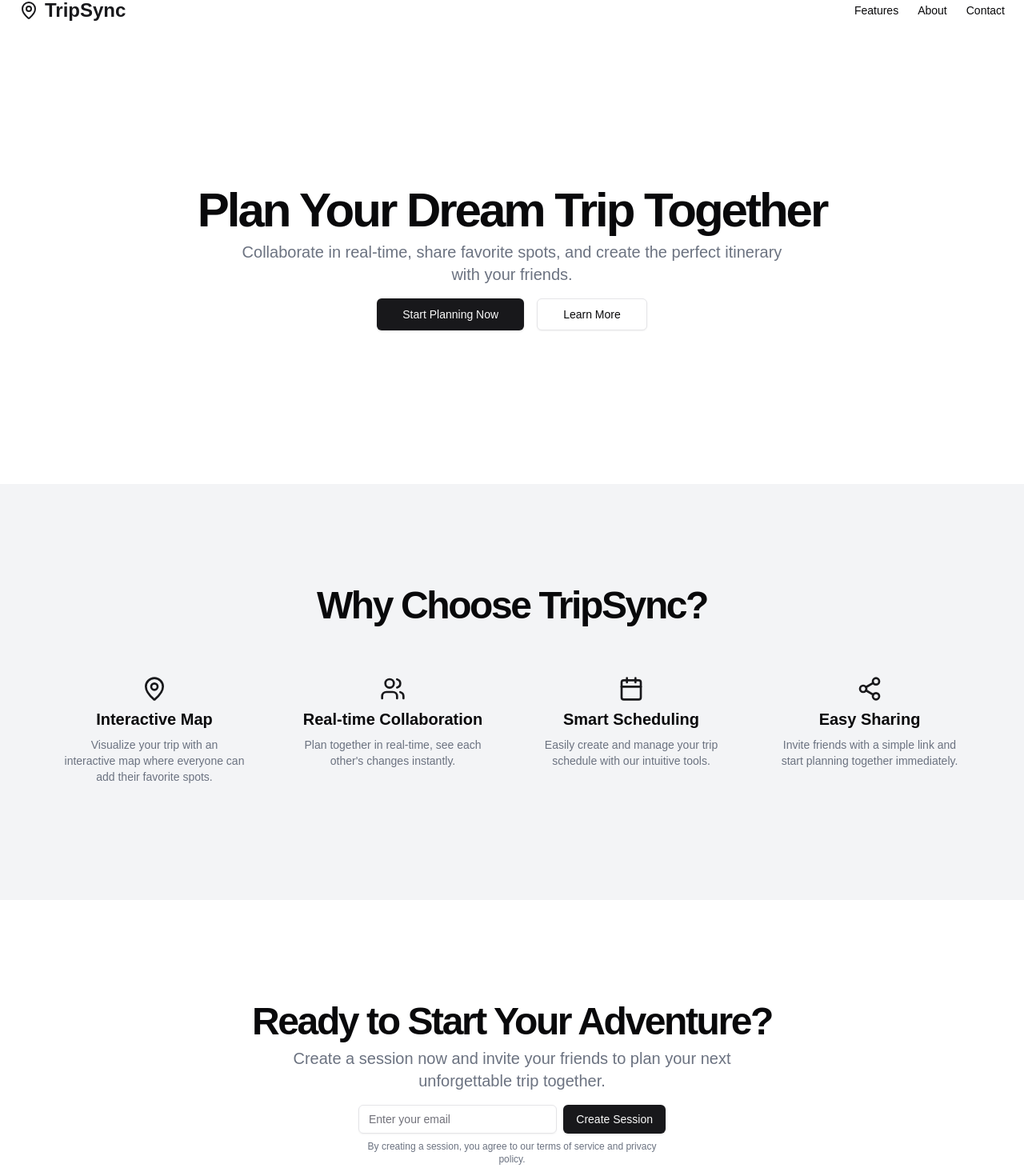
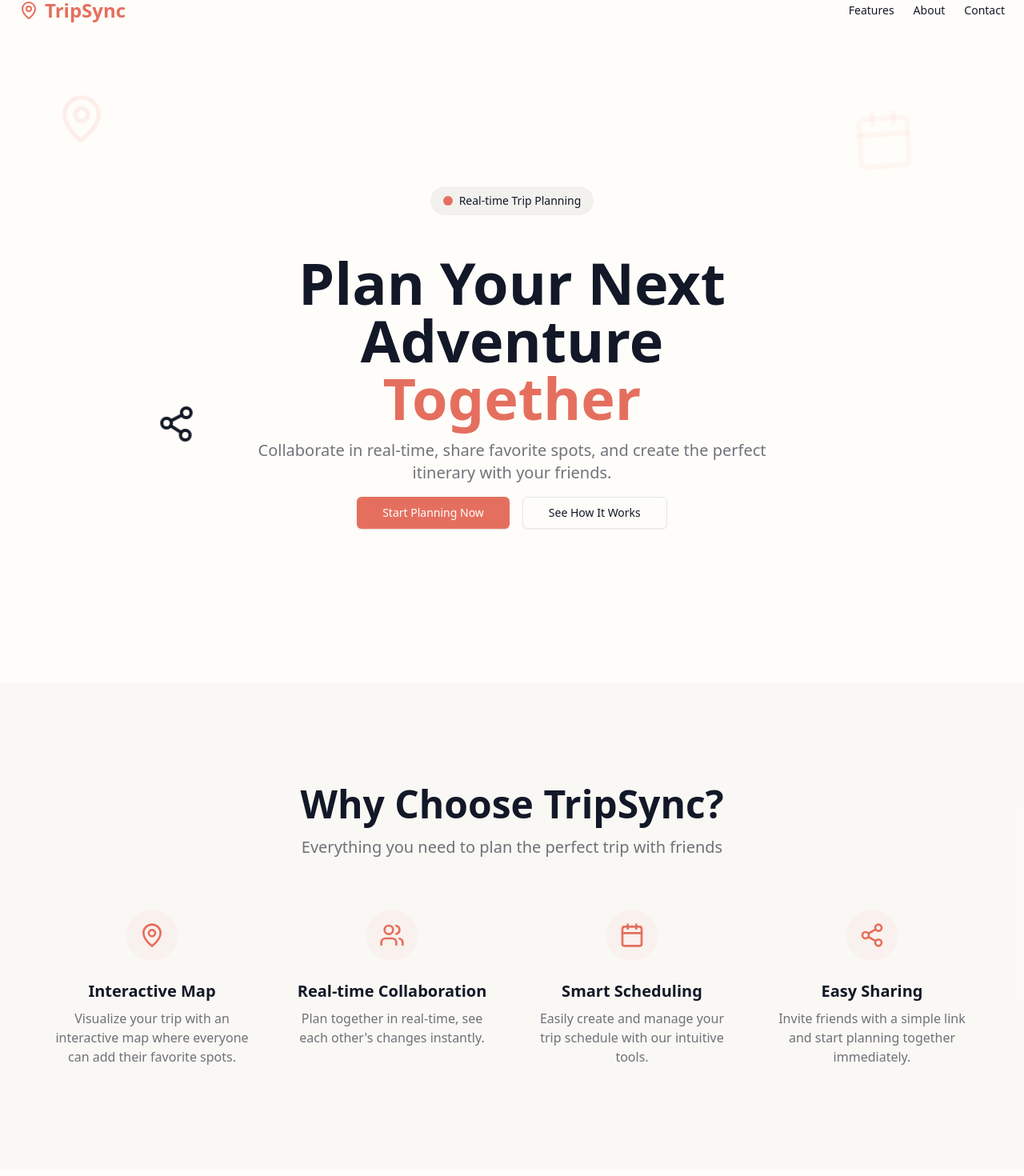
Before and after one commit to get-ariel/hacktogether-ariel, a Next.js app: page / in a window 1280 px wide. Shown: the part 15-1485 px from the top of the page at 80% size. Built offline with nearby package versions, Linux system fonts and the light colour scheme.

Commit message:
feat: update landing page with new design and animations
- Add floating icons with Framer Motion
- Update hero section layout
- Add features section
- Implement new branding colors
- Add responsive design improvements

```diff
--- a/package.json
+++ b/package.json
@@ -14,6 +14,7 @@
     "class-variance-authority": "^0.7.0",
     "clsx": "^2.1.1",
     "date-fns": "^3.6.0",
+    "framer-motion": "^11.11.11",
     "lucide-react": "^0.456.0",
     "next": "14.2.17",
     "react": "^18",
--- a/src/app/globals.css
+++ b/src/app/globals.css
@@ -2,8 +2,17 @@
 @tailwind components;
 @tailwind utilities;
 
+@layer base {
+  :root {
+    --background: 60 33% 99%;
+    --foreground: 225 25% 11%;
+    --primary: 6 71% 64%;
+    --primary-foreground: 0 0% 100%;
+  }
+}
+
 body {
-  font-family: Arial, Helvetica, sans-serif;
+  @apply bg-background text-foreground;
 }
 
 @layer utilities {
@@ -12,67 +21,12 @@ body {
   }
 }
 
-@layer base {
-  :root {
-    --background: 0 0% 100%;
-    --foreground: 240 10% 3.9%;
-    --card: 0 0% 100%;
-    --card-foreground: 240 10% 3.9%;
-    --popover: 0 0% 100%;
-    --popover-foreground: 240 10% 3.9%;
-    --primary: 240 5.9% 10%;
-    --primary-foreground: 0 0% 98%;
-    --secondary: 240 4.8% 95.9%;
-    --secondary-foreground: 240 5.9% 10%;
-    --muted: 240 4.8% 95.9%;
-    --muted-foreground: 240 3.8% 46.1%;
-    --accent: 240 4.8% 95.9%;
-    --accent-foreground: 240 5.9% 10%;
-    --destructive: 0 84.2% 60.2%;
-    --destructive-foreground: 0 0% 98%;
-    --border: 240 5.9% 90%;
-    --input: 240 5.9% 90%;
-    --ring: 240 10% 3.9%;
-    --chart-1: 12 76% 61%;
-    --chart-2: 173 58% 39%;
-    --chart-3: 197 37% 24%;
-    --chart-4: 43 74% 66%;
-    --chart-5: 27 87% 67%;
-    --radius: 0.5rem;
-  }
-  .dark {
-    --background: 240 10% 3.9%;
-    --foreground: 0 0% 98%;
-    --card: 240 10% 3.9%;
-    --card-foreground: 0 0% 98%;
-    --popover: 240 10% 3.9%;
-    --popover-foreground: 0 0% 98%;
-    --primary: 0 0% 98%;
-    --primary-foreground: 240 5.9% 10%;
-    --secondary: 240 3.7% 15.9%;
-    --secondary-foreground: 0 0% 98%;
-    --muted: 240 3.7% 15.9%;
-    --muted-foreground: 240 5% 64.9%;
-    --accent: 240 3.7% 15.9%;
-    --accent-foreground: 0 0% 98%;
-    --destructive: 0 62.8% 30.6%;
-    --destructive-foreground: 0 0% 98%;
-    --border: 240 3.7% 15.9%;
-    --input: 240 3.7% 15.9%;
-    --ring: 240 4.9% 83.9%;
-    --chart-1: 220 70% 50%;
-    --chart-2: 160 60% 45%;
-    --chart-3: 30 80% 55%;
-    --chart-4: 280 65% 60%;
-    --chart-5: 340 75% 55%;
-  }
+@keyframes float {
+  0% { transform: translateY(0px); }
+  50% { transform: translateY(-20px); }
+  100% { transform: translateY(0px); }
 }
 
-@layer base {
-  * {
-    @apply border-border;
-  }
-  body {
-    @apply bg-background text-foreground;
-  }
+.floating-icon {
+  animation: float 6s ease-in-out infinite;
 }
--- a/src/app/page.tsx
+++ b/src/app/page.tsx
@@ -1,107 +1,167 @@
+'use client'
+
 import { Button } from "@/components/ui/button";
 import { Input } from "@/components/ui/input";
 import { MapPin, Users, Calendar, Share2 } from "lucide-react";
 import Link from "next/link";
+import { motion } from "framer-motion";
 
 export default function LandingPage() {
   return (
-    <div className="flex flex-col min-h-screen">
-      <header className="px-4 lg:px-6 h-14 flex items-center">
+    <div className="flex flex-col min-h-screen bg-background">
+      {/* Floating Icons Background - Updated positions and opacity */}
+      <div className="absolute inset-0 pointer-events-none overflow-hidden">
+        <motion.div
+          className="absolute top-[15%] left-[5%]"
+          animate={{
+            y: [0, 20, 0],
+            x: [0, 10, 0],
+            rotate: [0, 5, 0]
+          }}
+          transition={{
+            duration: 8,
+            repeat: Infinity,
+            ease: "easeInOut"
+          }}
+        >
+          <MapPin className="h-16 w-16 text-primary/10" />
+        </motion.div>
+        <motion.div
+          className="absolute top-[20%] right-[10%]"
+          animate={{
+            y: [0, -15, 0],
+            x: [0, -10, 0],
+            rotate: [0, -5, 0]
+          }}
+          transition={{
+            duration: 7,
+            repeat: Infinity,
+            ease: "easeInOut",
+            delay: 1
+          }}
+        >
+          <Calendar className="h-20 w-20 text-primary/5" />
+        </motion.div>
+        <motion.div
+          className="absolute bottom-[30%] left-[15%]"
+          animate={{
+            y: [0, 10, 0],
+            x: [0, 5, 0],
+            rotate: [0, 3, 0]
+          }}
+          transition={{
+            duration: 6,
+            repeat: Infinity,
+            ease: "easeInOut",
+            delay: 2
+          }}
+        >
+          <Share2 className="h-12 w-12 text-primary/8" />
+        </motion.div>
+      </div>
+
+      {/* Header */}
+      <header className="px-4 lg:px-6 h-14 flex items-center relative z-10">
         <Link className="flex items-center justify-center" href="/">
           <MapPin className="h-6 w-6 text-primary" />
           <span className="ml-2 text-2xl font-bold text-primary">TripSync</span>
         </Link>
         <nav className="ml-auto flex gap-4 sm:gap-6">
-          <Link
-            className="text-sm font-medium hover:underline underline-offset-4"
-            href="#"
-          >
-            Features
-          </Link>
-          <Link
-            className="text-sm font-medium hover:underline underline-offset-4"
-            href="#"
-          >
-            About
-          </Link>
-          <Link
-            className="text-sm font-medium hover:underline underline-offset-4"
-            href="#"
-          >
-            Contact
-          </Link>
+          <Link className="text-sm font-medium hover:underline underline-offset-4" href="#">Features</Link>
+          <Link className="text-sm font-medium hover:underline underline-offset-4" href="#">About</Link>
+          <Link className="text-sm font-medium hover:underline underline-offset-4" href="#">Contact</Link>
         </nav>
       </header>
+
       <main className="flex-1">
+        {/* Hero Section */}
         <section className="w-full py-12 md:py-24 lg:py-32 xl:py-48">
           <div className="container mx-auto px-4 md:px-6">
             <div className="flex flex-col items-center space-y-4 text-center">
-              <div className="space-y-2">
-                <h1 className="text-3xl font-bold tracking-tighter sm:text-4xl md:text-5xl lg:text-6xl/none">
-                  Plan Your Dream Trip Together
+              <div className="inline-flex items-center gap-2 bg-foreground/5 px-4 py-2 rounded-full mb-8">
+                <span className="relative flex h-3 w-3">
+                  <span className="animate-ping absolute inline-flex h-full w-full rounded-full bg-primary opacity-75"></span>
+                  <span className="relative inline-flex rounded-full h-3 w-3 bg-primary"></span>
+                </span>
+                <span className="text-sm font-medium">Real-time Trip Planning</span>
+              </div>
+
+              <h1 className="text-5xl md:text-7xl font-bold text-center max-w-4xl leading-tight">
+                Plan Your Next Adventure
+                <span className="text-primary block">Together</span>
               </h1>
-                <p className="mx-auto max-w-[700px] text-gray-500 md:text-xl dark:text-gray-400">
-                  Collaborate in real-time, share favorite spots, and create the
-                  perfect itinerary with your friends.
+
+              <p className="mx-auto max-w-[700px] text-foreground/60 md:text-xl">
+                Collaborate in real-time, share favorite spots, and create the perfect itinerary with your friends.
               </p>
-              </div>
-              <div className="space-x-4">
-                <Link href="/start-planning">
-                  <Button
-                    className="bg-primary text-primary-foreground hover:bg-primary/90"
-                    size="lg"
-                  >
+
+              <div className="flex gap-4 mt-8">
+                <Button size="lg" className="bg-primary text-white hover:bg-primary/90">
                   Start Planning Now
                 </Button>
-                </Link>
-                <Button variant="outline" size="lg">
-                  Learn More
+                <Button size="lg" variant="outline">
+                  See How It Works
                 </Button>
               </div>
             </div>
           </div>
         </section>
-        <section className="w-full py-12 md:py-24 lg:py-32 bg-gray-100 dark:bg-gray-800">
+
+        {/* Features Section - Updated design */}
+        <section className="w-full py-24 lg:py-32 bg-foreground/[0.02]">
           <div className="container mx-auto px-4 md:px-6">
-            <h2 className="text-3xl font-bold tracking-tighter sm:text-5xl text-center mb-12">
+            <h2 className="text-4xl md:text-5xl font-bold text-center mb-4">
               Why Choose TripSync?
             </h2>
-            <div className="grid gap-10 sm:grid-cols-2 md:grid-cols-4 max-w-6xl mx-auto">
-              <div className="flex flex-col items-center space-y-2 border-gray-800 p-4 rounded-lg">
+            <p className="text-xl text-foreground/60 text-center mb-16 max-w-3xl mx-auto">
+              Everything you need to plan the perfect trip with friends
+            </p>
+
+            <div className="grid gap-12 sm:grid-cols-2 lg:grid-cols-4 max-w-6xl mx-auto">
+              <div className="flex flex-col items-center text-center group">
+                <div className="mb-6 p-4 rounded-full bg-primary/5 group-hover:bg-primary/10 transition-colors">
                   <MapPin className="h-8 w-8 text-primary" />
-                <h3 className="text-xl font-bold">Interactive Map</h3>
-                <p className="text-sm text-gray-500 dark:text-gray-400 text-center">
-                  Visualize your trip with an interactive map where everyone can
-                  add their favorite spots.
+                </div>
+                <h3 className="text-xl font-bold mb-2">Interactive Map</h3>
+                <p className="text-foreground/60">
+                  Visualize your trip with an interactive map where everyone can add their favorite spots.
                 </p>
               </div>
-              <div className="flex flex-col items-center space-y-2 border-gray-800 p-4 rounded-lg">
+
+              <div className="flex flex-col items-center text-center group">
+                <div className="mb-6 p-4 rounded-full bg-primary/5 group-hover:bg-primary/10 transition-colors">
                   <Users className="h-8 w-8 text-primary" />
-                <h3 className="text-xl font-bold">Real-time Collaboration</h3>
-                <p className="text-sm text-gray-500 dark:text-gray-400 text-center">
-                  Plan together in real-time, see each other&apos;s changes
-                  instantly.
+                </div>
+                <h3 className="text-xl font-bold mb-2">Real-time Collaboration</h3>
+                <p className="text-foreground/60">
+                  Plan together in real-time, see each other's changes instantly.
                 </p>
               </div>
-              <div className="flex flex-col items-center space-y-2 border-gray-800 p-4 rounded-lg">
+
+              <div className="flex flex-col items-center text-center group">
+                <div className="mb-6 p-4 rounded-full bg-primary/5 group-hover:bg-primary/10 transition-colors">
                   <Calendar className="h-8 w-8 text-primary" />
-                <h3 className="text-xl font-bold">Smart Scheduling</h3>
-                <p className="text-sm text-gray-500 dark:text-gray-400 text-center">
-                  Easily create and manage your trip schedule with our intuitive
-                  tools.
+                </div>
+                <h3 className="text-xl font-bold mb-2">Smart Scheduling</h3>
+                <p className="text-foreground/60">
+                  Easily create and manage your trip schedule with our intuitive tools.
                 </p>
               </div>
-              <div className="flex flex-col items-center space-y-2 border-gray-800 p-4 rounded-lg">
+
+              <div className="flex flex-col items-center text-center group">
+                <div className="mb-6 p-4 rounded-full bg-primary/5 group-hover:bg-primary/10 transition-colors">
                   <Share2 className="h-8 w-8 text-primary" />
-                <h3 className="text-xl font-bold">Easy Sharing</h3>
-                <p className="text-sm text-gray-500 dark:text-gray-400 text-center">
-                  Invite friends with a simple link and start planning together
-                  immediately.
+                </div>
+                <h3 className="text-xl font-bold mb-2">Easy Sharing</h3>
+                <p className="text-foreground/60">
+                  Invite friends with a simple link and start planning together immediately.
                 </p>
               </div>
             </div>
           </div>
         </section>
+
+        {/* CTA Section */}
         <section className="w-full py-12 md:py-24 lg:py-32">
           <div className="container mx-auto px-4 md:px-6">
             <div className="flex flex-col items-center space-y-4 text-center">
@@ -109,9 +169,8 @@ export default function LandingPage() {
                 <h2 className="text-3xl font-bold tracking-tighter sm:text-5xl">
                   Ready to Start Your Adventure?
                 </h2>
-                <p className="mx-auto max-w-[600px] text-gray-500 md:text-xl dark:text-gray-400">
-                  Create a session now and invite your friends to plan your next
-                  unforgettable trip together.
+                <p className="mx-auto max-w-[600px] text-foreground/60 md:text-xl">
+                  Create a session now and invite your friends to plan your next unforgettable trip together.
                 </p>
               </div>
               <div className="w-full max-w-sm space-y-2">
@@ -123,26 +182,23 @@ export default function LandingPage() {
                   />
                   <Button type="submit">Create Session</Button>
                 </form>
-                <p className="text-xs text-gray-500 dark:text-gray-400">
-                  By creating a session, you agree to our terms of service and
-                  privacy policy.
+                <p className="text-xs text-foreground/60">
+                  By creating a session, you agree to our terms of service and privacy policy.
                 </p>
               </div>
             </div>
           </div>
         </section>
       </main>
+
+      {/* Footer */}
       <footer className="container mx-auto flex flex-col gap-2 sm:flex-row py-6 w-full shrink-0 items-center px-4 md:px-6 border-t">
-        <p className="text-xs text-gray-500 dark:text-gray-400">
+        <p className="text-xs text-foreground/60">
           © 2024 TripSync. All rights reserved.
         </p>
         <nav className="sm:ml-auto flex gap-4 sm:gap-6">
-          <Link className="text-xs hover:underline underline-offset-4" href="#">
-            Terms of Service
-          </Link>
-          <Link className="text-xs hover:underline underline-offset-4" href="#">
-            Privacy
-          </Link>
+          <Link className="text-xs hover:underline underline-offset-4" href="#">Terms of Service</Link>
+          <Link className="text-xs hover:underline underline-offset-4" href="#">Privacy</Link>
         </nav>
       </footer>
     </div>
--- a/tailwind.config.ts
+++ b/tailwind.config.ts
@@ -1,63 +1,18 @@
-import type { Config } from "tailwindcss";
+import { type Config } from "tailwindcss";
 
-const config: Config = {
-    darkMode: ["class"],
-    content: [
-    "./src/pages/**/*.{js,ts,jsx,tsx,mdx}",
-    "./src/components/**/*.{js,ts,jsx,tsx,mdx}",
-    "./src/app/**/*.{js,ts,jsx,tsx,mdx}",
-  ],
+export default {
+  content: ["./src/**/*.{js,ts,jsx,tsx}"],
   theme: {
-  	extend: {
-  		colors: {
-  			background: 'hsl(var(--background))',
-  			foreground: 'hsl(var(--foreground))',
-  			card: {
-  				DEFAULT: 'hsl(var(--card))',
-  				foreground: 'hsl(var(--card-foreground))'
-  			},
-  			popover: {
-  				DEFAULT: 'hsl(var(--popover))',
-  				foreground: 'hsl(var(--popover-foreground))'
-  			},
-  			primary: {
-  				DEFAULT: 'hsl(var(--primary))',
-  				foreground: 'hsl(var(--primary-foreground))'
-  			},
-  			secondary: {
-  				DEFAULT: 'hsl(var(--secondary))',
-  				foreground: 'hsl(var(--secondary-foreground))'
-  			},
-  			muted: {
-  				DEFAULT: 'hsl(var(--muted))',
-  				foreground: 'hsl(var(--muted-foreground))'
-  			},
-  			accent: {
-  				DEFAULT: 'hsl(var(--accent))',
-  				foreground: 'hsl(var(--accent-foreground))'
-  			},
-  			destructive: {
-  				DEFAULT: 'hsl(var(--destructive))',
-  				foreground: 'hsl(var(--destructive-foreground))'
-  			},
-  			border: 'hsl(var(--border))',
-  			input: 'hsl(var(--input))',
-  			ring: 'hsl(var(--ring))',
-  			chart: {
-  				'1': 'hsl(var(--chart-1))',
-  				'2': 'hsl(var(--chart-2))',
-  				'3': 'hsl(var(--chart-3))',
-  				'4': 'hsl(var(--chart-4))',
-  				'5': 'hsl(var(--chart-5))'
-  			}
-  		},
-  		borderRadius: {
-  			lg: 'var(--radius)',
-  			md: 'calc(var(--radius) - 2px)',
-  			sm: 'calc(var(--radius) - 4px)'
-  		}
-  	}
+    extend: {
+      colors: {
+        primary: {
+          DEFAULT: "#e56f5f",
+          foreground: "#ffffff",
+        },
+        background: "#fffdf9",
+        foreground: "#121827",
+      },
+    },
   },
-  plugins: [require("tailwindcss-animate")],
-};
-export default config;
+  // ... rest of config
+} satisfies Config;
```
Also changed, not shown: 2 other files (tests, documents, lock files or other folders). Lines whose indentation alone changed are shown as unchanged.
